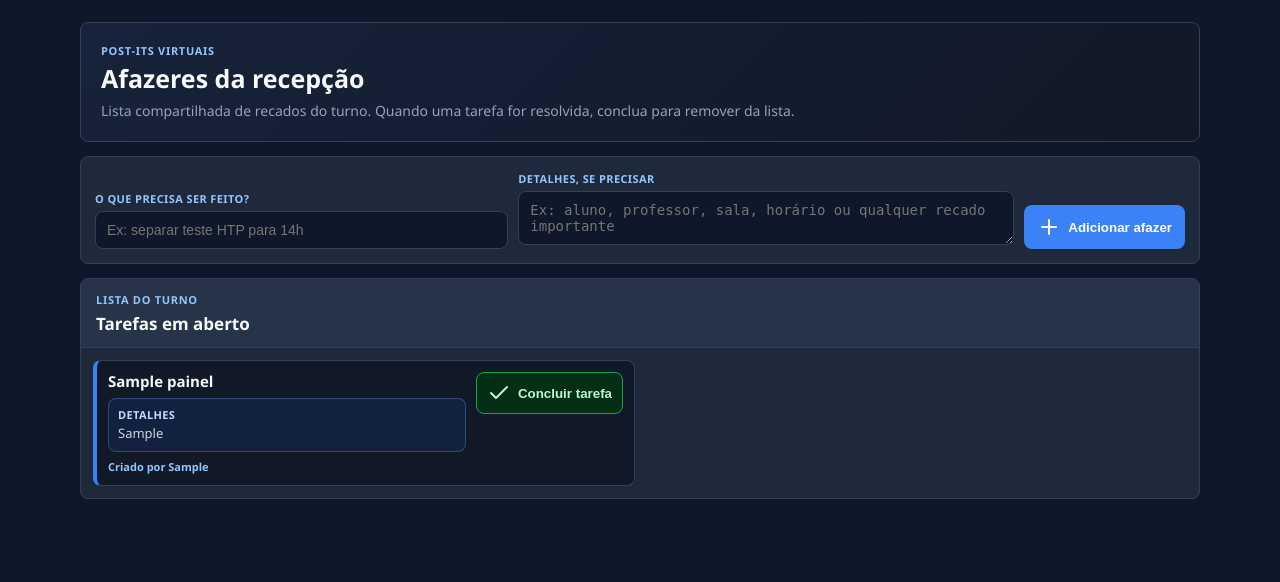
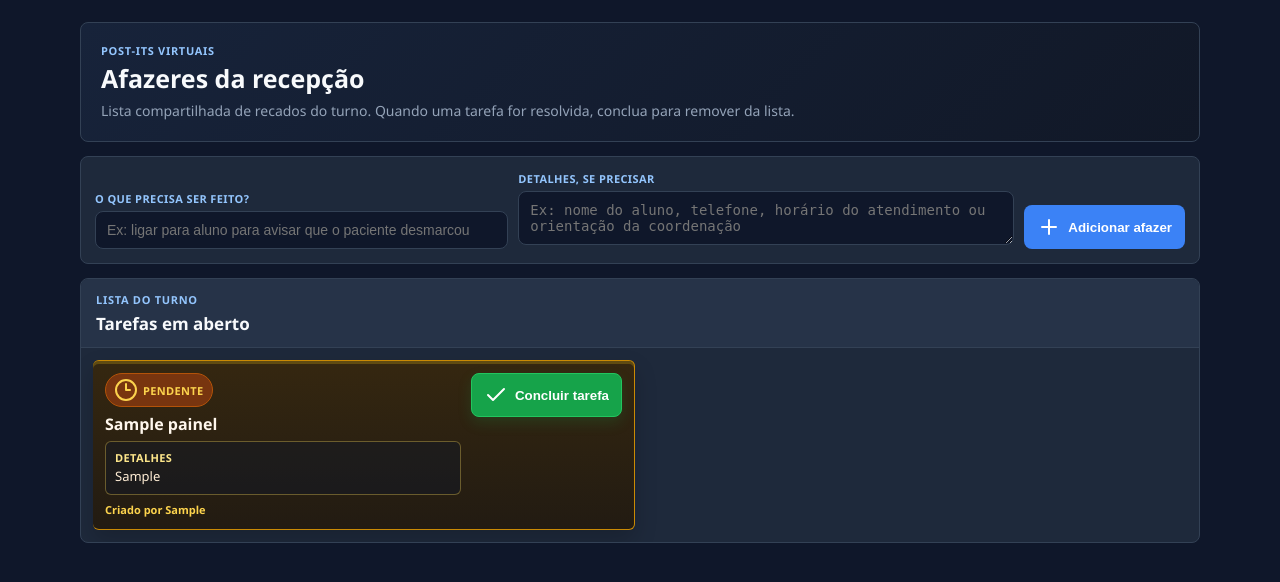
Before and after one commit to victorgtostes87/mapa_sala, a Flask app: page /afazeres in a window 1280 px wide. Shown: the part 57-639 px from the top of the page. Run offline with Flask 3, Linux system fonts and the light colour scheme; a user stored in the database is signed in; tables that the repository leaves empty hold one stand-in row (values such as "Sample post").

Commit message:
Refina visual de post-its nos afazeres

```diff
--- a/static/css/afazeres.css
+++ b/static/css/afazeres.css
@@ -157,19 +157,23 @@ textarea:focus{border-color:var(--accent);box-shadow:0 0 0 3px rgba(59,130,246,.
 }
 
 .todo-note{
-  background:var(--surface3);
-  border:1px solid var(--border);
-  border-left:4px solid var(--warning);
-  border-radius:var(--radius);
-  padding:11px;
+  background:linear-gradient(180deg,#352710,#221b12);
+  border:1px solid #a16207;
+  border-left:0;
+  border-radius:6px;
+  padding:12px;
   display:grid;
   grid-template-columns:1fr auto;
   gap:10px;
   align-items:start;
+  box-shadow:0 10px 22px rgba(0,0,0,.18), inset 0 3px 0 rgba(250,204,21,.22);
+  position:relative;
   transition:transform .16s ease,opacity .2s ease,border-color .16s ease,background .16s ease;
 }
 
-.todo-note.has-detail{border-left-color:#3b82f6}
+.todo-note.has-detail{
+  border-color:#ca8a04;
+}
 
 .todo-main{
   display:grid;
@@ -177,28 +181,47 @@ textarea:focus{border-color:var(--accent);box-shadow:0 0 0 3px rgba(59,130,246,.
   min-width:0;
 }
 
+.pending-pill{
+  width:max-content;
+  display:inline-flex;
+  align-items:center;
+  gap:5px;
+  border-radius:999px;
+  background:#78350f;
+  color:#fde68a;
+  border:1px solid #b45309;
+  padding:4px 8px;
+  font-size:10px;
+  font-weight:900;
+  text-transform:uppercase;
+  letter-spacing:.35px;
+}
+
+.pending-pill i{width:13px;height:13px}
+
 .todo-main h2{
-  font-size:15px;
+  font-size:16px;
   line-height:1.25;
+  color:#fff7ed;
   overflow-wrap:anywhere;
 }
 
 .todo-main span{
-  color:#93c5fd;
+  color:#fcd34d;
   font-size:11px;
   font-weight:800;
 }
 
 .detail-box{
-  background:rgba(37,99,235,.12);
-  border:1px solid rgba(96,165,250,.32);
-  border-radius:var(--radius);
+  background:rgba(15,23,42,.44);
+  border:1px solid rgba(252,211,77,.35);
+  border-radius:6px;
   padding:8px 9px;
 }
 
 .detail-box strong{
   display:block;
-  color:#bfdbfe;
+  color:#fde68a;
   font-size:11px;
   text-transform:uppercase;
   letter-spacing:.35px;
@@ -206,22 +229,23 @@ textarea:focus{border-color:var(--accent);box-shadow:0 0 0 3px rgba(59,130,246,.
 }
 
 .detail-box p{
-  color:#cbd5e1;
+  color:#ffedd5;
   line-height:1.35;
   font-size:13px;
   overflow-wrap:anywhere;
 }
 
 .todo-complete-form button{
-  min-height:36px;
-  background:#052e16;
-  border:1px solid #16a34a;
-  color:#bbf7d0;
-  padding:8px 10px;
+  min-height:38px;
+  background:#16a34a;
+  border:1px solid #22c55e;
+  color:#fff;
+  padding:9px 12px;
+  box-shadow:0 6px 14px rgba(22,163,74,.18);
 }
 
 .todo-complete-form button:hover{
-  background:#15803d;
+  background:#22c55e;
   color:#fff;
 }
 
--- a/templates/afazeres.html
+++ b/templates/afazeres.html
@@ -45,11 +45,11 @@
       <input type="hidden" name="csrf_token" value="{{ csrf_token() }}">
       <div>
         <label>O que precisa ser feito?</label>
-        <input name="titulo" placeholder="Ex: separar teste HTP para 14h" required>
+        <input name="titulo" placeholder="Ex: ligar para aluno para avisar que o paciente desmarcou" required>
       </div>
       <div>
         <label>Detalhes, se precisar</label>
-        <textarea name="detalhe" placeholder="Ex: aluno, professor, sala, horário ou qualquer recado importante"></textarea>
+        <textarea name="detalhe" placeholder="Ex: nome do aluno, telefone, horário do atendimento ou orientação da coordenação"></textarea>
       </div>
       <button type="submit"><i data-lucide="plus"></i> Adicionar afazer</button>
     </form>
@@ -67,6 +67,7 @@
           {% for t in tarefas %}
           <article class="todo-note {% if t.detalhe %}has-detail{% endif %}">
             <div class="todo-main">
+              <span class="pending-pill"><i data-lucide="clock-3"></i> Pendente</span>
               <h2>{{ t.titulo }}</h2>
               {% if t.detalhe %}
               <div class="detail-box">
```
